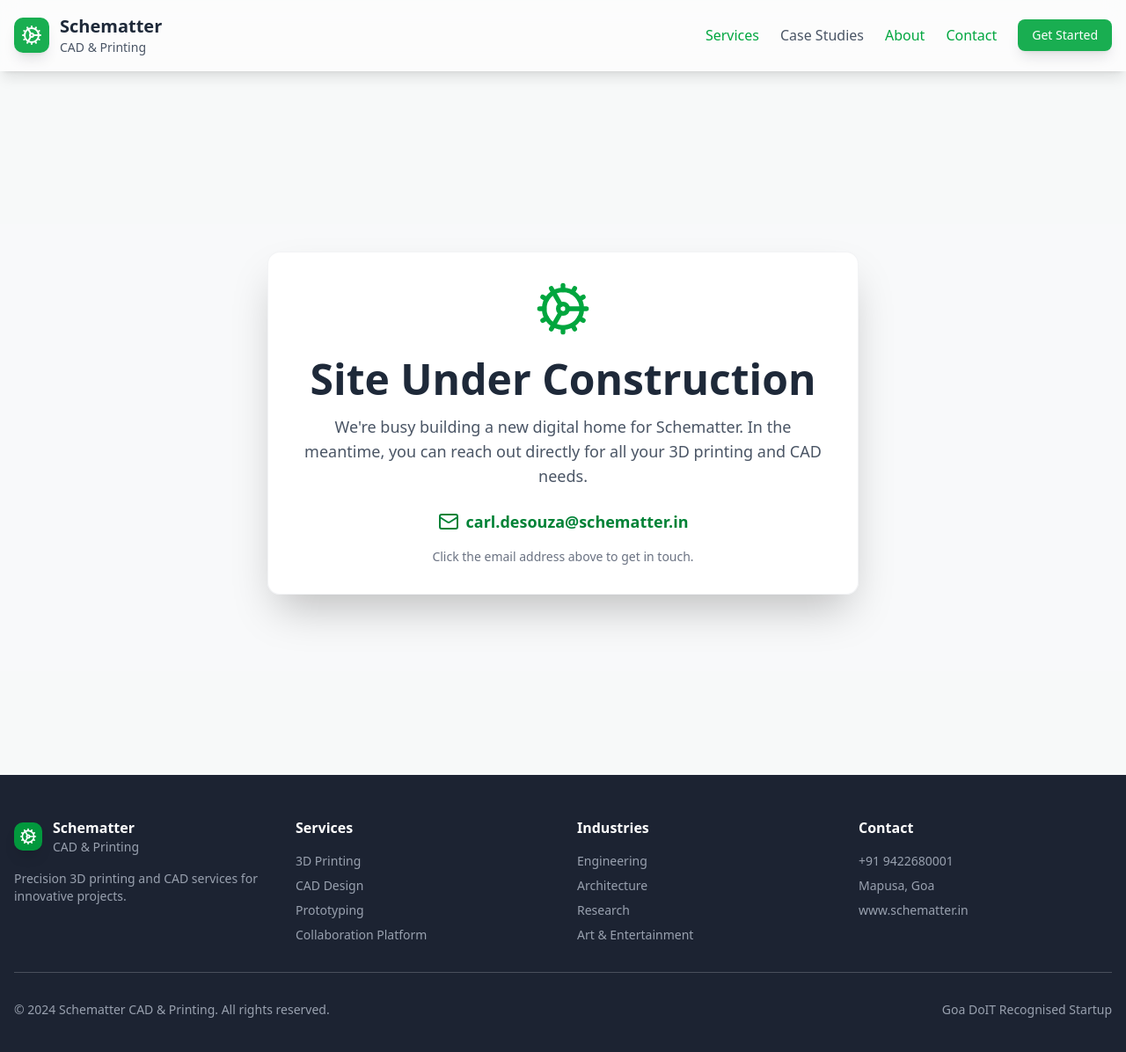
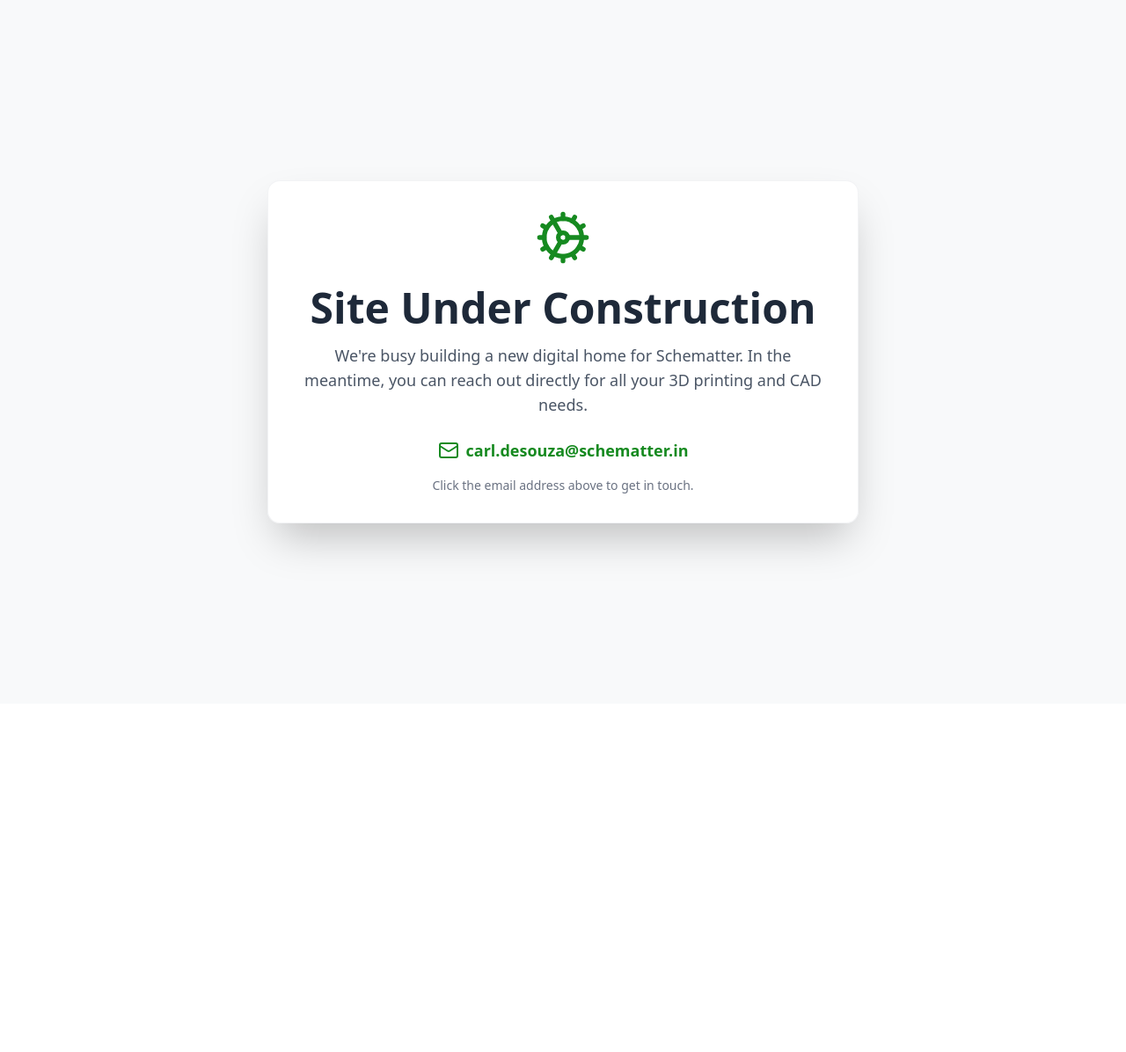
Before and after one commit to MexsonFernandes/ScheMatter, a React (Vite) app: page / in a window 1280 px wide. Shown: the top 1196 px of the page at 88% size. After the commit the page ends 800 px from the top, so only its background shows below. Built offline with nearby package versions, Linux system fonts and the light colour scheme.

Commit message:
:hammer: set under construction

```diff
--- a/src/App.css
+++ b/src/App.css
@@ -15,6 +15,7 @@
   --color-popover: var(--popover);
   --color-popover-foreground: var(--popover-foreground);
   --color-primary: var(--primary);
+  --text-primary: var(--primary);
   --color-primary-foreground: var(--primary-foreground);
   --color-secondary: var(--secondary);
   --color-secondary-foreground: var(--secondary-foreground);
@@ -49,7 +50,7 @@
   --card-foreground: oklch(0.145 0 0);
   --popover: oklch(1 0 0);
   --popover-foreground: oklch(0.145 0 0);
-  --primary: oklch(0.205 0 0);
+  --primary: #168a20;
   --primary-foreground: oklch(0.985 0 0);
   --secondary: oklch(0.97 0 0);
   --secondary-foreground: oklch(0.205 0 0);
--- a/src/components/Layout.jsx
+++ b/src/components/Layout.jsx
@@ -10,7 +10,7 @@
   return (
     <div className="min-h-screen bg-gray-100">
       {/* Header */}
-      <header className="bg-white/70 backdrop-blur-md border-b border-white/20 sticky top-0 z-50 shadow-lg">
+      <header className="bg-white/70 backdrop-blur-md border-b border-white/20 sticky top-0 z-50 shadow-lg hidden">
         <div className="container mx-auto px-4 py-4">
           <div className="flex items-center justify-between">
             <Link to="/" className="flex items-center space-x-3">
@@ -67,7 +67,7 @@
       <main>{children}</main>
 
       {/* Footer */}
-      <footer className="relative py-12 px-4">
+      <footer className="relative py-12 px-4 hidden">
         <div className="absolute inset-0 bg-gray-900/95 backdrop-blur-md"></div>
         <div className="container mx-auto relative z-10 text-white">
           <div className="grid md:grid-cols-4 gap-8">
--- a/src/pages/HomePage.jsx
+++ b/src/pages/HomePage.jsx
@@ -31,7 +31,7 @@
       {/* Centered "Under Construction" Section */}
       <section className="text-center max-w-2xl mx-auto p-8 bg-white/90 backdrop-blur-md rounded-xl shadow-2xl border border-gray-200/50">
         <div className="flex justify-center mb-6">
-          <Cog className="w-16 h-16 text-green-600 animate-spin-slow" />
+          <Cog className="w-16 h-16 text-primary animate-spin-slow" />
         </div>
         <h1 className="text-4xl md:text-5xl font-bold text-gray-800 mb-4">
           Site Under Construction
@@ -40,7 +40,7 @@
           We're busy building a new digital home for Schematter. In the meantime, you can reach out directly for all your 3D printing and CAD needs.
         </p>
         <div className="flex flex-col items-center space-y-4">
-          <div className="flex items-center space-x-2 text-green-700 font-semibold text-lg">
+          <div className="flex items-center space-x-2 text-primary font-semibold text-lg">
             <Mail className="w-6 h-6" />
             <a href="mailto:carl.desouza@schematter.in" className="hover:underline">carl.desouza@schematter.in</a>
           </div>
```
